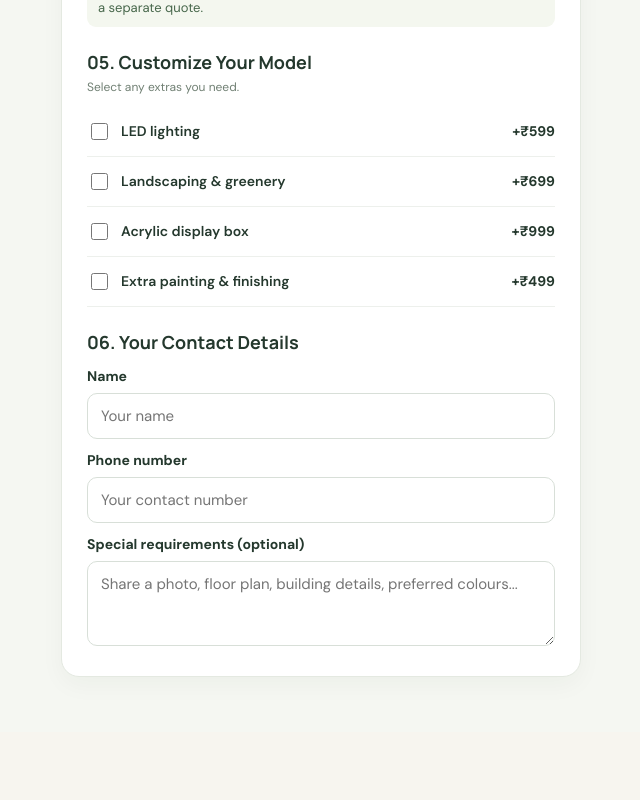
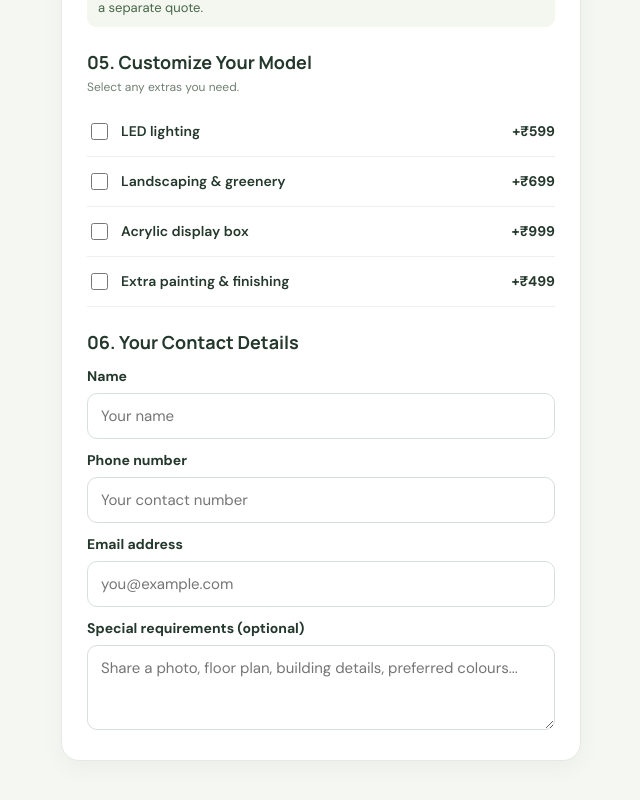
Before and after one commit to chhotakaar/miniature, a Next.js app: page /calculate-price in a window 1280 px wide. Shown: the part 1065-1865 px from the top of the page, without its empty margins (49-689 px from the left). Before the commit the page ends 1797 px from the top, so only its background shows below. Built offline with nearby package versions, Linux system fonts and the light colour scheme.

Commit message:
Update page.tsx
,nmbvbv

```diff
--- a/app/calculate-price/page.tsx
+++ b/app/calculate-price/page.tsx
@@ -22,6 +22,7 @@ export default function CalculatePricePage() {
   const [painting, setPainting] = useState(false);
   const [customerName, setCustomerName] = useState("");
   const [customerPhone, setCustomerPhone] = useState("");
+  const [customerEmail, setCustomerEmail] = useState("");
   const [notes, setNotes] = useState("");
 
   const area = Math.max(1, length) * Math.max(1, width);
@@ -67,6 +68,7 @@ export default function CalculatePricePage() {
     `Estimated total: ${money(total)}`,
     `Name: ${customerName || "Not provided"}`,
     `Phone: ${customerPhone || "Not provided"}`,
+    `Email: ${customerEmail || "Not provided"}`,
     `Requirements: ${notes || "None"}`,
     "",
     "Please confirm the final price and delivery time.",
@@ -460,6 +462,17 @@ export default function CalculatePricePage() {
                   />
                 </label>
                 <label>
+                  <span style={labelStyle}>Email address</span>
+                  <input
+                    style={fieldStyle}
+                    type="email"
+                    value={customerEmail}
+                    onChange={(e) => setCustomerEmail(e.target.value)}
+                    placeholder="you@example.com"
+                    autoComplete="email"
+                  />
+                </label>
+                <label>
                   <span style={labelStyle}>Special requirements (optional)</span>
                   <textarea
                     style={{ ...fieldStyle, minHeight: 85, resize: "vertical" }}
```
